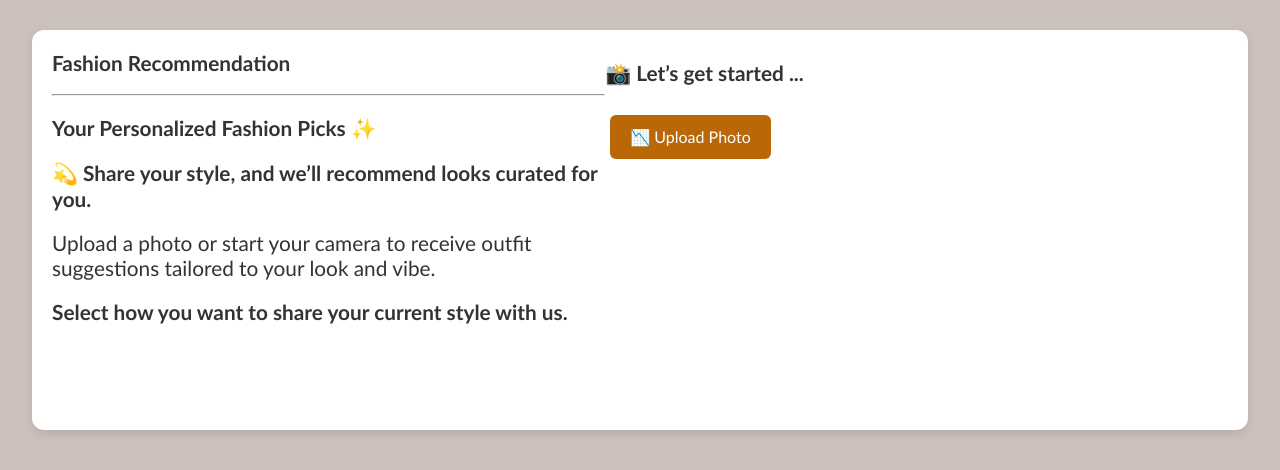
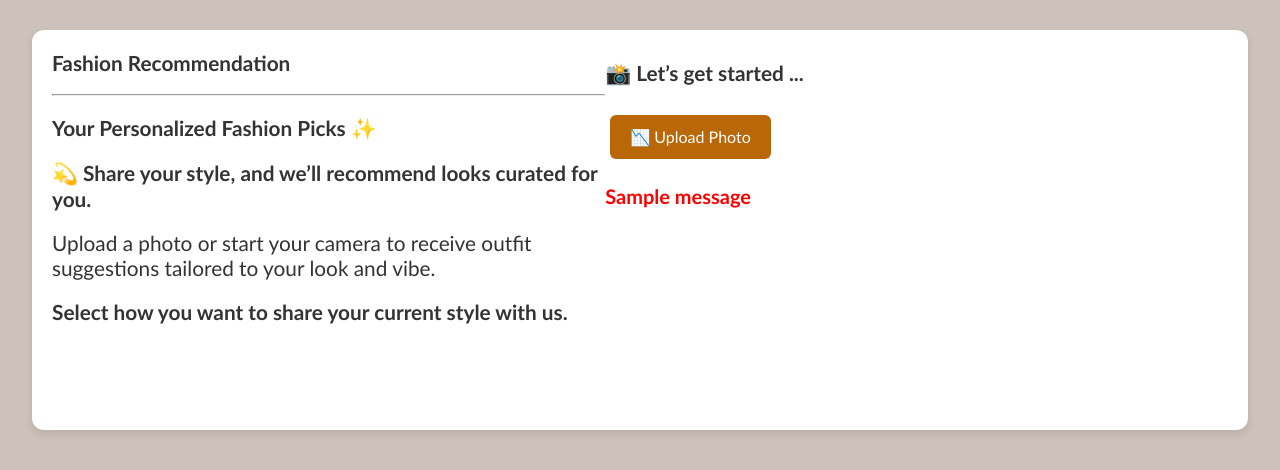
Before and after one commit to siddhikarawade/Fashion-Recommendation-System-UsingYOLO, a Flask app: page /option in a window 1280 px wide. Shown: the part 60-530 px from the top of the page. Run offline with Flask 3, Linux system fonts and the light colour scheme; one stand-in notice (Sample message) is shown; some libraries are stand-ins or nearby versions.

Commit message:
Update option.html

```diff
--- a/templates/option.html
+++ b/templates/option.html
@@ -111,8 +111,19 @@
             <button data-action="upload" id="uploadBtn">🖼️ Upload Image</button>
             <button data-action="camera" id="capture"> 📷 Start Camera</button>
           </div>
+          {% with messages = get_flashed_messages() %}
+          {% if messages %}
+            <ul style="color: red; font-weight: bold; margin-top: 20px;">
+              {% for message in messages %}
+                <li>{{ message }}</li>
+              {% endfor %}
+            </ul>
+          {% endif %}
+          {% endwith %}
         </div>
+
       </div>
+
 
       <div class="cameraContainer" style="display: none;">
         <h1 class="text-center mb-4">Capture Your Outfit</h1>
@@ -128,7 +139,6 @@
         </form>
       </div>
 
-
       <div id="uploadContainer" class="upload-box">
        <h2>Drag & Drop an Image or Click to Upload</h2>
         <form action="{{ url_for('upload_image') }}" method="post" enctype="multipart/form-data">
@@ -136,9 +146,10 @@
           <button type="submit" class="btn btn-secondary">Upload Image</button>
         </form>
       </div>
+    </div>
 
-    </div>
   </div>
+
 
   <script>
         const dropdown = document.getElementById("dropdownMenu");
@@ -192,7 +203,7 @@
           }
         }
 
-        captureBtn.addEventListener('click', () => {
+          captureBtn.addEventListener('click', () => {
             captureBtn.disabled = true;
             captureBtn.style.display = "none"; // hide after clicking
 
```
